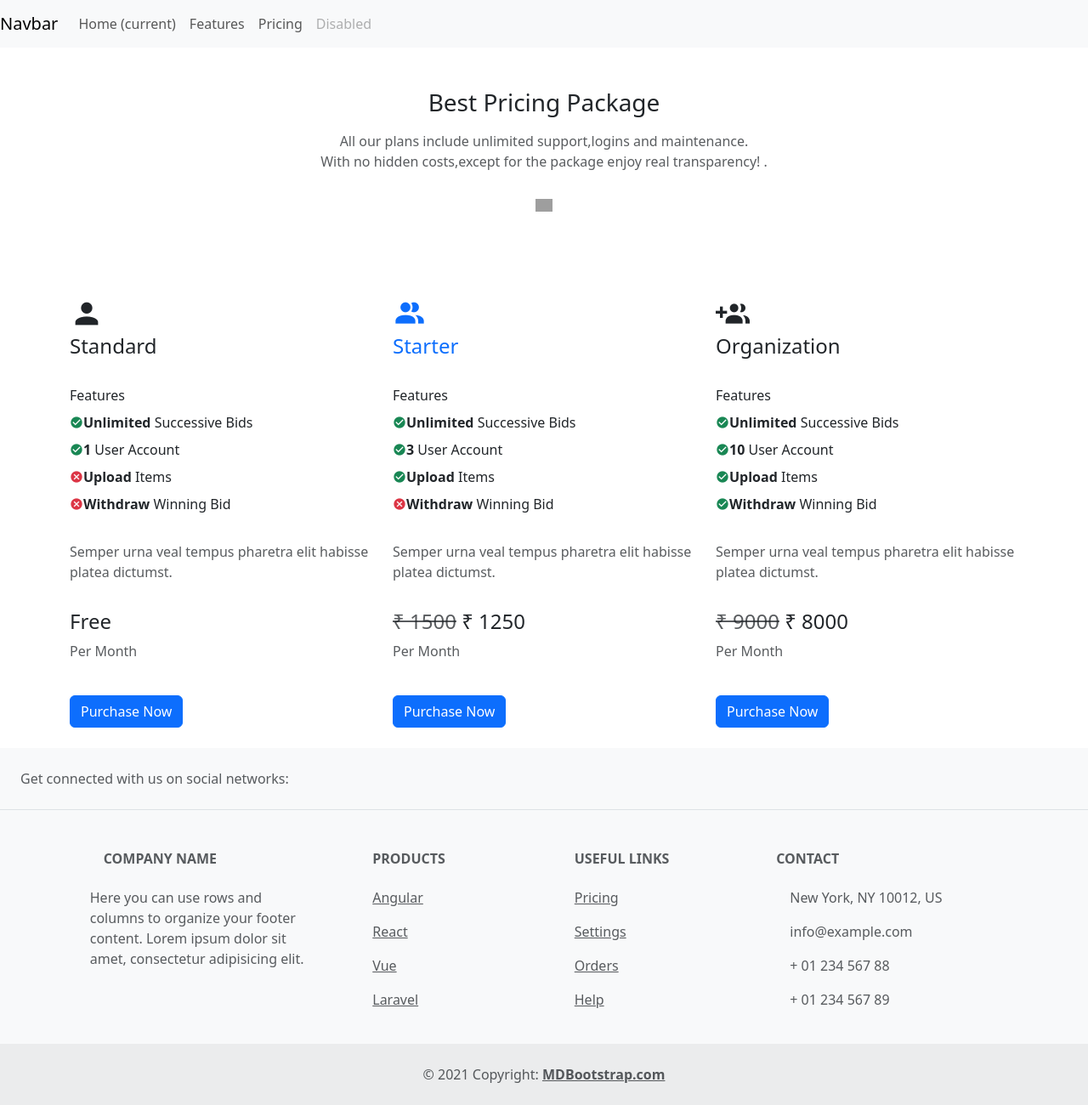
After one commit to Not-Darshil/OnlineAuction, a Django app: page /pricing in a window 1280 px wide. The commit adds this page. Shown: the whole page at 85% size. Run offline with Django 5.2, Linux system fonts and the light colour scheme; some libraries are stand-ins or nearby versions; grey boxes are pictures that could not be loaded.

Commit message:
made pricing and connected it

```diff
--- a/main/main/settings.py
+++ b/main/main/settings.py
@@ -39,7 +39,7 @@ INSTALLED_APPS = [
     'django.contrib.staticfiles',
     'myapp',##added manually
     'django_recaptcha',##added manually
-    # 'captcha',##added manually
+
 ]
 
 MIDDLEWARE = [
@@ -118,7 +118,7 @@ USE_TZ = True
 # Static files (CSS, JavaScript, Images)
 # https://docs.djangoproject.com/en/5.0/howto/static-files/
 
-STATIC_URL = 'static/'
+STATIC_URL = '/static/'
 
 # Default primary key field type
 # https://docs.djangoproject.com/en/5.0/ref/settings/#default-auto-field
--- a/main/myapp/templates/myapp/base.html
+++ b/main/myapp/templates/myapp/base.html
@@ -1,3 +1,4 @@
+{% load static %}
 <!DOCTYPE html>
 <html lang="en">
 
@@ -7,6 +8,7 @@
     <title>{% block title %}{% endblock title %}| Online Auction</title>
     <link href="https://cdn.jsdelivr.net/npm/bootstrap@5.3.2/dist/css/bootstrap.min.css" rel="stylesheet"
         integrity="sha384-T3c6CoIi6uLrA9TneNEoa7RxnatzjcDSCmG1MXxSR1GAsXEV/Dwwykc2MPK8M2HN" crossorigin="anonymous" />
+    {% block head %}{% endblock head %}
 </head>
 
 <body>
@@ -26,7 +28,7 @@
                         <a class="nav-link" href="#">Features</a>
                     </li>
                     <li class="nav-item">
-                        <a class="nav-link" href="#">Pricing</a>
+                        <a class="nav-link" href="/pricing">Pricing</a>
                     </li>
                     <li class="nav-item">
                         <a class="nav-link disabled" href="#">Disabled</a>
--- /dev/null
+++ b/main/myapp/templates/myapp/homeComponents/pricing.html
@@ -0,0 +1,182 @@
+{% extends "myapp/base.html" %}
+
+{% load static %}
+{% block title %}Pricing {% endblock title %}
+{% block head %}
+<script>
+    body{margin-top:20px;}
+.pricing-box {
+  -webkit-box-shadow: 0px 5px 30px -10px rgba(0, 0, 0, 0.1);
+          box-shadow: 0px 5px 30px -10px rgba(0, 0, 0, 0.1);
+  padding: 35px 50px;
+  border-radius: 20px;
+  position: relative;
+}
+
+.pricing-box .plan {
+  font-size: 34px;
+}
+
+.pricing-badge {
+  position: absolute;
+  top: 0;
+  z-index: 999;
+  right: 0;
+  width: 100%;
+  display: block;
+  font-size: 15px;
+  padding: 0;
+  overflow: hidden;
+  height: 100px;
+}
+
+.pricing-badge .badge {
+  float: right;
+  -webkit-transform: rotate(45deg);
+          transform: rotate(45deg);
+  right: -67px;
+  top: 17px;
+  position: relative;
+  text-align: center;
+  width: 200px;
+  font-size: 13px;
+  margin: 0;
+  padding: 7px 10px;
+  font-weight: 500;
+  color: #ffffff;
+  background: #fb7179;
+}
+.mb-2, .my-2 {
+    margin-bottom: .5rem!important;
+}
+p {
+    line-height: 1.7;
+}
+</script>{% endblock head %}
+
+{% block body %}
+<link rel="stylesheet" href="https://cdnjs.cloudflare.com/ajax/libs/MaterialDesign-Webfont/5.3.45/css/materialdesignicons.css" integrity="sha256-NAxhqDvtY0l4xn+YVa6WjAcmd94NNfttjNsDmNatFVc=" crossorigin="anonymous" />
+
+<section class="section" id="pricing">
+    <div class="container">
+
+        <div class="row">
+            <div class="col-lg-12">
+                <div class="title-box text-center">
+                    <h3 class="title-heading mt-4">Best Pricing Package </h3>
+                    <p class="text-muted f-17 mt-3">All our plans include unlimited support,logins and maintenance.
+                        <br>
+                        With no hidden costs,except for the package  enjoy real transparency!
+                        .</p>
+
+                    <img src="images/home-border.png" height="15" class="mt-3" alt="">
+                </div>
+            </div>
+        </div>
+
+
+        <div class="row mt-5 pt-4">
+            <div class="col-lg-4">
+                <div class="pricing-box mt-4">
+                    <i class="mdi mdi-account h1"></i>
+                    <h4 class="f-20">Standard</h4>
+
+                    <div class="mt-4 pt-2">
+                        <p class="mb-2 f-18">Features</p>
+
+                        <p class="mb-2"><i class="mdi mdi-checkbox-marked-circle text-success f-18 mr-2"></i><b>Unlimited</b>
+                            Successive Bids</p>
+                        <p class="mb-2"><i class="mdi mdi-checkbox-marked-circle text-success f-18 mr-2"></i><b>1</b>
+                            User Account</p>
+                        <p class="mb-2"><i class="mdi mdi-close-circle text-danger f-18 mr-2"></i><b>Upload</b>
+                            Items</p>
+                        <p class="mb-2"><i class="mdi mdi-close-circle text-danger f-18 mr-2"></i><b>Withdraw</b>
+                            Winning Bid
+                        </p>
+                    </div>
+
+                    <p class="mt-4 pt-2 text-muted">Semper urna veal tempus pharetra elit habisse platea dictumst.
+                    </p>
+                    <div class="pricing-plan mt-4 pt-2">
+                        <h4 class="text-muted"><s></s> <span class="plan pl-3 text-dark">Free</span></h4>
+                        <p class="text-muted mb-0">Per Month</p>
+                    </div>
+
+
+                    <div class="mt-4 pt-3">
+                        <a href="" class="btn btn-primary btn-rounded">Purchase Now</a>
+                    </div>
+                </div>
+            </div>
+
+            <div class="col-lg-4">
+                <div class="pricing-box mt-4">
+                    <i class="mdi mdi-account-multiple h1 text-primary"></i>
+                    <h4 class="f-20 text-primary">Starter</h4>
+
+
+                    <div class="mt-4 pt-2">
+                        <p class="mb-2 f-18">Features</p>
+
+                        <p class="mb-2"><i class="mdi mdi-checkbox-marked-circle text-success f-18 mr-2"></i><b>Unlimited</b>
+                            Successive Bids</p>
+                        <p class="mb-2"><i class="mdi mdi-checkbox-marked-circle text-success f-18 mr-2"></i><b>3</b>
+                            User Account</p>
+                        <p class="mb-2"><i class="mdi mdi-checkbox-marked-circle text-success f-18 mr-2"></i><b>Upload</b>
+                            Items</p>
+                        <p class="mb-2"><i class="mdi mdi-close-circle text-danger f-18 mr-2"></i><b>Withdraw</b>
+                            Winning Bid
+                        </p>
+                    </div>
+
+                    <p class="mt-4 pt-2 text-muted">Semper urna veal tempus pharetra elit habisse platea dictumst.
+                    </p>
+
+                    <div class="pricing-plan mt-4 pt-2">
+                        <h4 class="text-muted"><s> ₹ 1500</s> <span class="plan pl-3 text-dark">₹ 1250 </span></h4>
+                        <p class="text-muted mb-0">Per Month</p>
+                    </div>
+
+                    <div class="mt-4 pt-3">
+                        <a href="" class="btn btn-primary btn-rounded">Purchase Now</a>
+                    </div>
+                </div>
+            </div>
+
+            <div class="col-lg-4">
+                <div class="pricing-box mt-4">
+                    <i class="mdi mdi-account-multiple-plus h1"></i>
+                    <h4 class="f-20">Organization</h4>
+
+
+                    <div class="mt-4 pt-2">
+                        <p class="mb-2 f-18">Features</p>
+
+                        <p class="mb-2"><i class="mdi mdi-checkbox-marked-circle text-success f-18 mr-2"></i><b>Unlimited</b>
+                            Successive Bids</p>
+                        <p class="mb-2"><i class="mdi mdi-checkbox-marked-circle text-success f-18 mr-2"></i><b>10</b>
+                            User Account</p>
+                        <p class="mb-2"><i class="mdi mdi-checkbox-marked-circle text-success f-18 mr-2"></i><b>Upload </b>
+                            Items</p>
+                        <p class="mb-2"><i class="mdi mdi-checkbox-marked-circle text-success f-18 mr-2"></i><b>Withdraw</b>
+                            Winning Bid
+                        </p>
+                    </div>
+
+                    <p class="mt-4 pt-2 text-muted">Semper urna veal tempus pharetra elit habisse platea dictumst.
+                    </p>
+
+                    <div class="pricing-plan mt-4 pt-2">
+                        <h4 class="text-muted"><s> ₹ 9000</s> <span class="plan pl-3 text-dark"> ₹ 8000  </span></h4>
+                        <p class="text-muted mb-0">Per Month</p>
+                    </div>
+
+                    <div class="mt-4 pt-3">
+                        <a href="" class="btn btn-primary btn-rounded">Purchase Now</a>
+                    </div>
+                </div>
+            </div>
+        </div>
+    </div>
+</section>
+{% endblock body %}
--- a/main/myapp/urls.py
+++ b/main/myapp/urls.py
@@ -5,6 +5,7 @@ from . import views
 urlpatterns = [
     path('',views.home,name=''),
     path('homepage',views.homepage,name='homepage'),
+    path('pricing',views.pricing,name='pricing'),
     path('register',views.register,name='register'),
     path('my_login',views.my_login,name='my_login'),
     path('user_logout',views.user_logout,name='user_logout'),
--- a/main/myapp/views.py
+++ b/main/myapp/views.py
@@ -42,6 +42,9 @@ def activate(request, uidb64, token):
 
 def home(request):
     return render(request,'myapp/home.html')
+
+def pricing(request):
+    return render(request,'myapp/homeComponents/pricing.html')
 
 def homepage(request):
     # return HttpResponse("request")
```
Also changed, not shown: main/myapp/templates/myapp/home.html (+65 -2 lines), main/myapp/static/myapp/images/Carousel-1.jpeg (added), main/myapp/static/myapp/images/Carousel-2.jpeg (added), readme.md.
